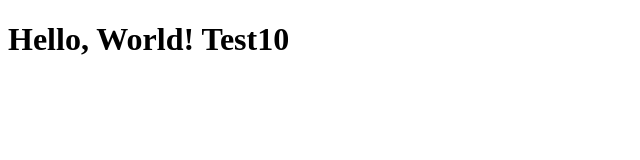
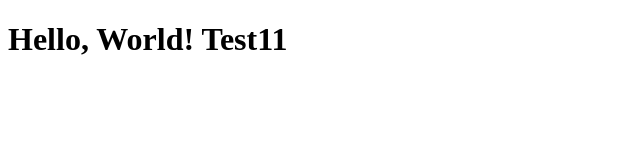
Before and after one commit to SergeyAkkuratov/OTUS_homework_lesson52, a plain HTML site: page index.html in a window 1280 px wide. Shown: the full height of the page, 0-640 px from the left. Drawn offline with Linux system fonts and the light colour scheme.

Commit message:
GitHub Pages deploy

```diff
--- a/index.html
+++ b/index.html
@@ -6,6 +6,6 @@
         <title>Hello, World!</title>
     </head>
     <body>
-        <h1>Hello, World! Test10</h1>
+        <h1>Hello, World! Test11</h1>
     </body>
 </html>
```
